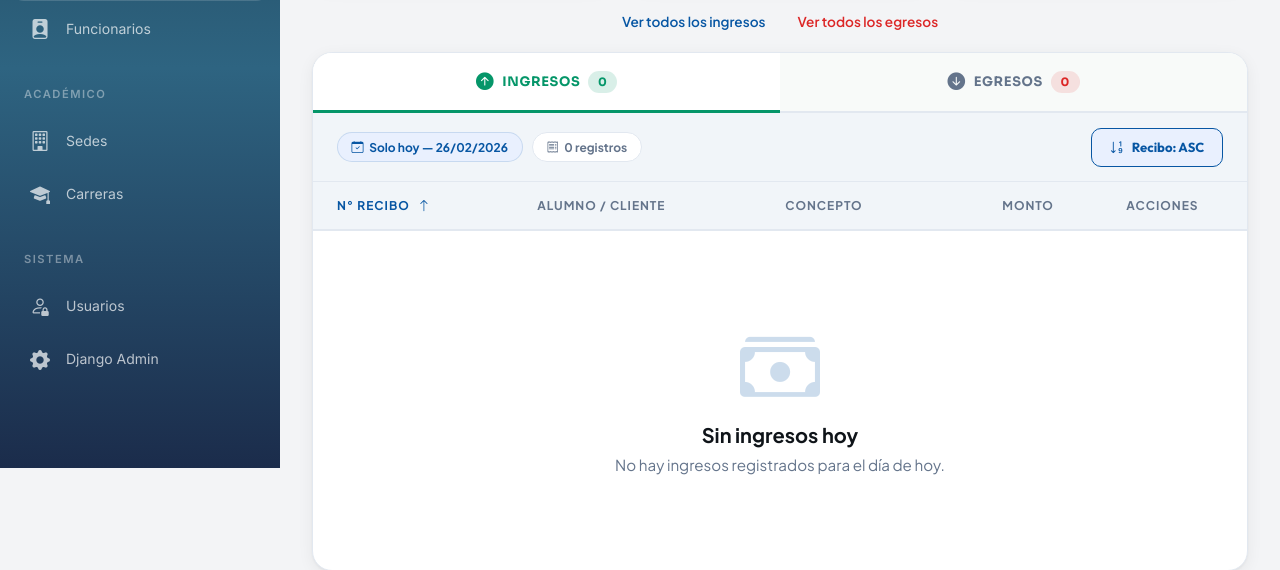
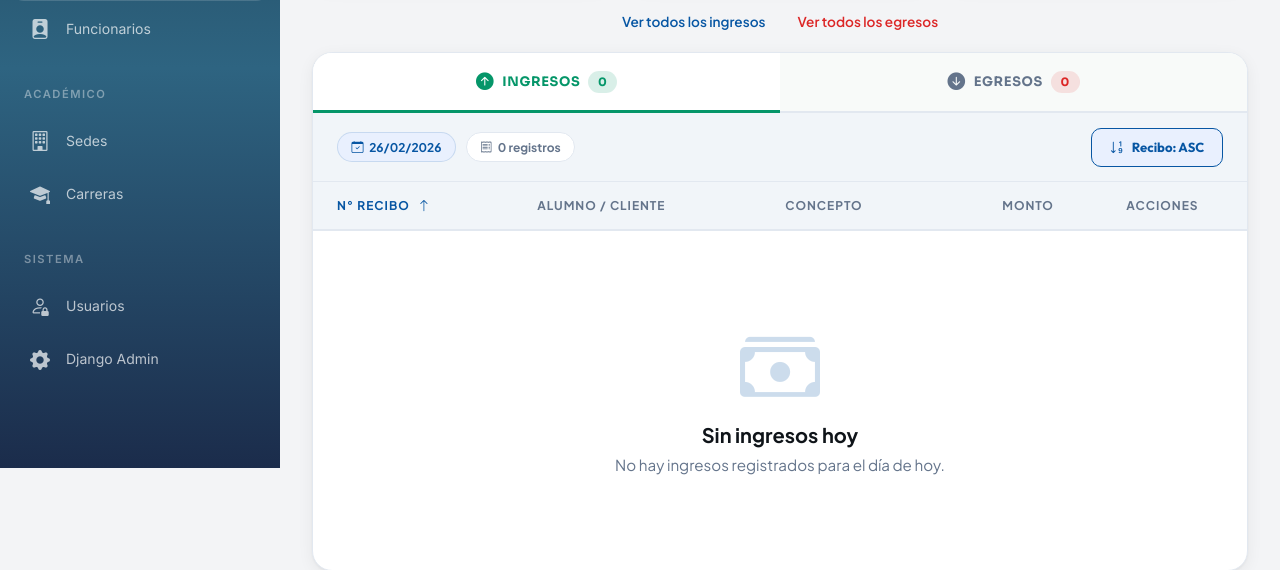
Before and after one commit to goslv/syscep, a Django app: page /caja/ in a window 1280 px wide. Shown: the part 332-902 px from the top of the page. Run offline with Django 5.2, Linux system fonts and the light colour scheme; a user stored in the database is signed in; data comes from the database, SQL or seed files in the repository; data that the repository does not hold is empty; some libraries are stand-ins or nearby versions.

Commit message:
Lista de caja registra las transacciones del día para mostrarse en la tabla

```diff
--- a/sysapp/templates/caja/listaCaja.html
+++ b/sysapp/templates/caja/listaCaja.html
@@ -319,7 +319,7 @@
             <div class="lc-toolbar">
                 <div class="lc-toolbar-left">
                     <span class="lc-chip lc-chip-day">
-                        <i class="bi bi-calendar-check"></i> Solo hoy — {{ fecha_hoy }}
+                        <i class="bi bi-calendar-check"></i>{{ fecha_hoy }}
                     </span>
                     <span class="lc-chip lc-chip-count">
                         <i class="bi bi-receipt"></i>
--- a/sysapp/views.py
+++ b/sysapp/views.py
@@ -26,9 +26,7 @@ from .forms import (
 from .decorators import admin_required
 
 
-# ══════════════════════════════════════════════════════════════════════════
 #  AUTENTICACIÓN
-# ══════════════════════════════════════════════════════════════════════════
 
 def login_view(request):
     if request.user.is_authenticated:
@@ -1022,6 +1020,8 @@ def lista_caja(request):
     context = {
         'ingresos': ingresos,
         'egresos': egresos,
+        'ingresos_hoy': ingresos_hoy,
+        'egresos_hoy': egresos_hoy,
         'total_ingresos': total_ingresos,
         'total_egresos': total_egresos,
         'balance': balance,
```
